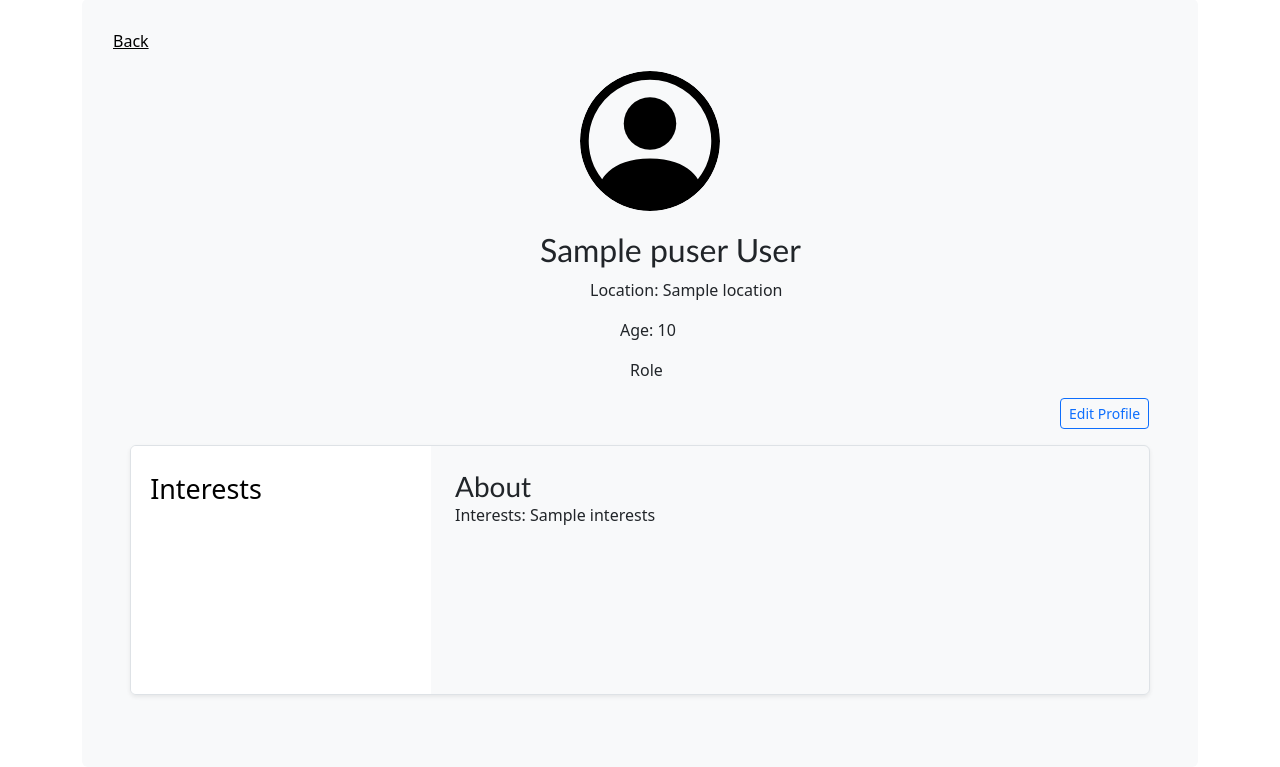
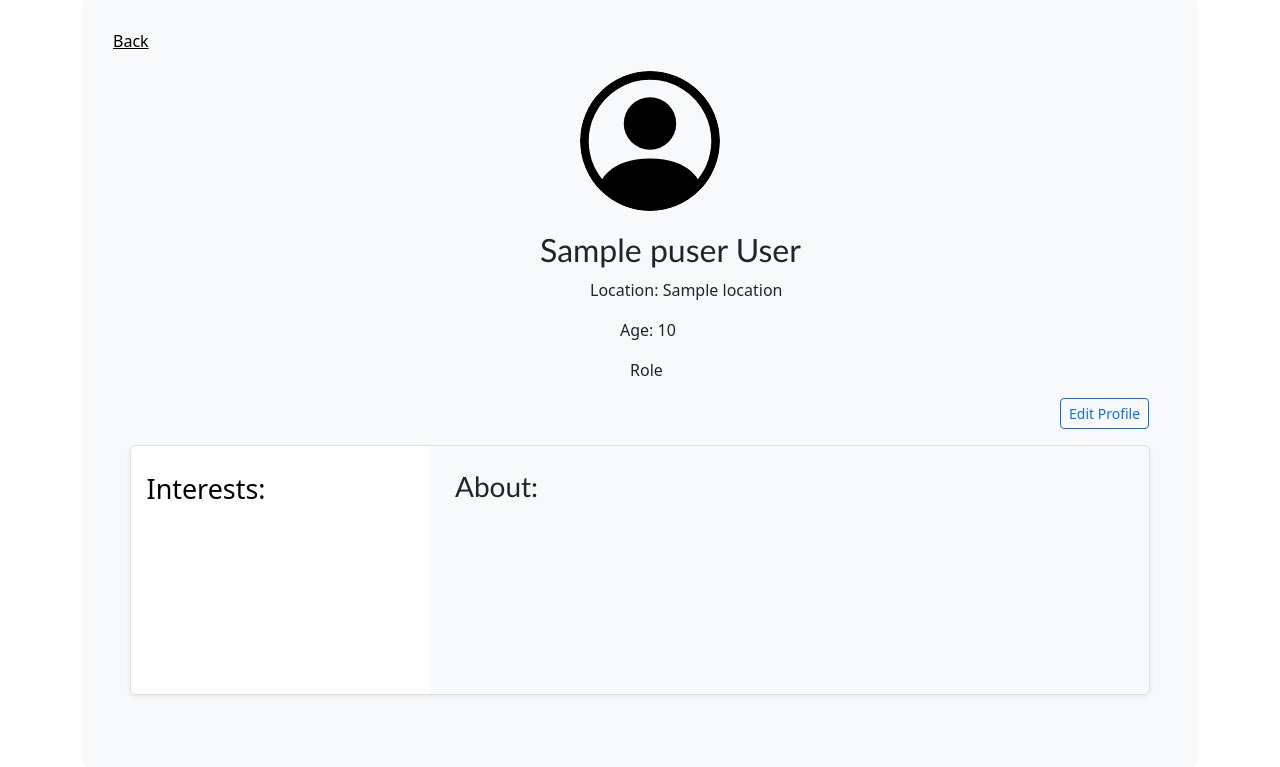
Before and after one commit to MattClo/GreenTeam, a Node server app: template views/profile.ejs in a window 1280 px wide. Shown: the part 85-852 px from the top of the page. Run offline with Node 20, Linux system fonts and the light colour scheme; the template is opened without the code that fills it: most values are stand-ins (such as "Sample title", 1, 10 or a date in 2020); some libraries are stand-ins or nearby versions.

Commit message:
altered formatting

```diff
--- a/views/profile.ejs
+++ b/views/profile.ejs
@@ -105,13 +105,13 @@
                     <div class="col-auto d-none d-lg-block">
                         <svg class="bd-placeholder-img" width="300" height="250" xmlns="http://www.w3.org/2000/svg"  aria-label="Placeholder:  Interests" preserveAspectRatio="xMidYMid slice"><title>Placeholder</title>
                             <rect width="100%" height="100%" fill="#ffffff"/>
-                            <text x="25%" y="18%" fill="#000000" dy=".3em" style="font-size:2.1vw" >Interests </text>
+                            <text x="25%" y="18%" fill="#000000" dy=".3em" style="font-size:2.1vw" >Interests:</text>
                         </svg>
                     </div>
 
                     <div class="col p-4 d-flex flex-column position-static">
-                      <h3 class="mb-0" style="font-family:calibri">About</h3>
-                      <p class="card-text mb-auto">Interests: <%=puser.interests%></p>
+                      <h3 class="mb-0" style="font-family:calibri">About:</h3>
+                      <!--<p class="card-text mb-auto">Interests: <%=puser.interests%></p> -->
 
                     </div>
                 </div>
```
